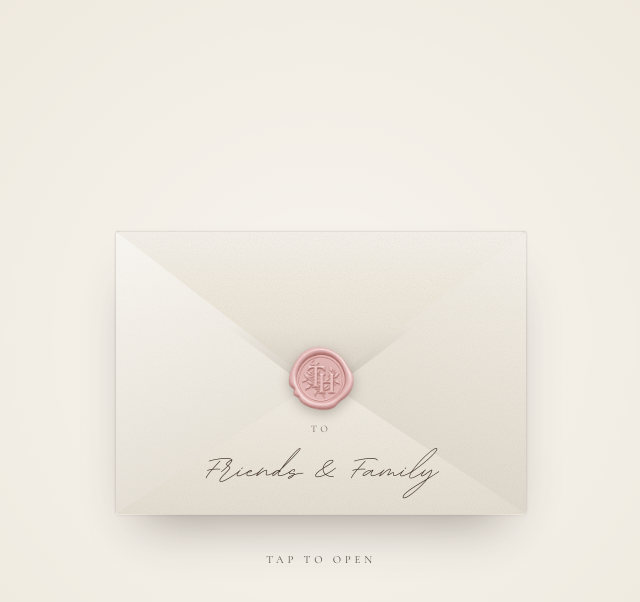
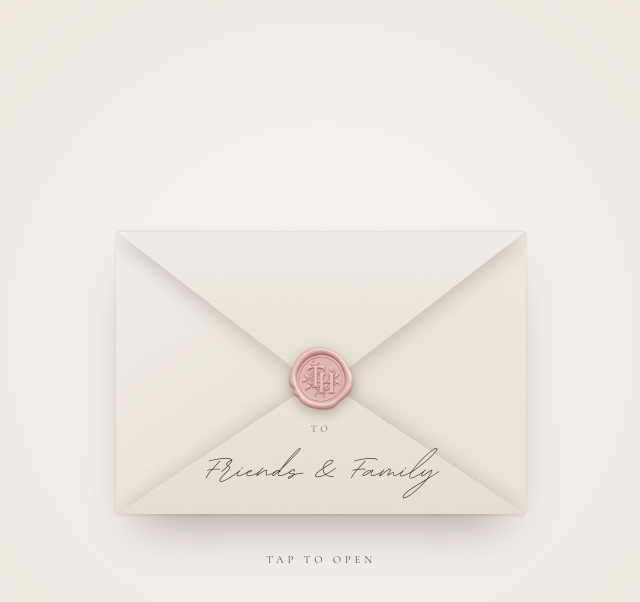
Before and after one commit to tony-hyo/tony-hyo.github.io, a website: page site/index.html in a window 1280 px wide. Shown: the top 602 px of the page, without its empty margins (319-959 px from the left). Drawn offline with nearby package versions, Linux system fonts and the light colour scheme; a web font is replaced by a local one.

Commit message:
Layered envelope shading

```diff
--- a/site/css/styles.css
+++ b/site/css/styles.css
@@ -56,7 +56,7 @@
   /* Envelope flap faces: ivory outside, blush lining inside. */
   --flap-face:
     var(--grain),
-    linear-gradient(180deg, rgba(255, 255, 255, 0.45), rgba(255, 255, 255, 0) 45%, rgba(58, 42, 34, 0.06) 100%),
+    linear-gradient(180deg, rgba(255, 255, 255, 0.45), rgba(255, 255, 255, 0.08) 55%, rgba(58, 42, 34, 0.025) 100%),
     var(--env-paper);
   --flap-liner:
     var(--grain),
@@ -191,10 +191,8 @@ body.is-open .envelope { pointer-events: none; }
   transform: rotateX(26deg);
 }
 
-.envelope.is-pressed .env-flap-shadow {
-  opacity: 0.4;
-  transform: translateY(12px);
-}
+.envelope.is-pressed .env-flap-shadow { opacity: 0.55; }
+.envelope.is-pressed .env-flap-shadow .env-blur { transform: translateY(8px); }
 
 .envelope.is-pressed .env-seal {
   transform: translateY(-14px) scale(0.95) rotate(0deg);
@@ -211,10 +209,8 @@ body.is-open .envelope { pointer-events: none; }
 
   .envelope:hover .env-flap { transform: rotateX(26deg); }
 
-  .envelope:hover .env-flap-shadow {
-    opacity: 0.4;
-    transform: translateY(12px);
-  }
+  .envelope:hover .env-flap-shadow { opacity: 0.55; }
+  .envelope:hover .env-flap-shadow .env-blur { transform: translateY(8px); }
 
   .envelope:hover .env-seal {
     transform: translateY(-14px) scale(0.95) rotate(0deg);
@@ -239,7 +235,7 @@ body.is-open .envelope { pointer-events: none; }
 }
 
 .envelope.is-dragging .env-flap-shadow {
-  opacity: calc(0.4 * (1 - var(--drag, 0)));
+  opacity: calc(0.55 * (1 - var(--drag, 0)));
   transition: none;
 }
 
@@ -253,10 +249,10 @@ body.is-open .envelope.drag-opened .env-flap {
 }
 
 .env-back,
-.env-pocket,
-.env-front,
+.env-side,
+.env-bottom,
+.env-shadow,
 .env-flap,
-.env-flap-shadow,
 .card-mini {
   position: absolute;
   display: block;
@@ -338,64 +334,79 @@ body.is-open .card-mini { transform: translateY(-72%); }
 }
 
 /*
- * The pocket is the front of the envelope: two side panels meeting the
- * bottom panel in a V. The wrapper carries a drop shadow that follows the
- * clipped V edge, which a clip-path element cannot cast on its own.
+ * The front of the envelope is built the way one is folded: two side
+ * panels underneath, the bottom panel folded over them, and the flap over
+ * everything. Each upper layer casts a soft shadow onto the layer beneath,
+ * and the light comes from the top-left.
  */
-.env-pocket {
+.env-side {
   inset: 0;
   z-index: 3;
-  filter:
-    drop-shadow(0 -1px 1px rgba(var(--shadow-ink), 0.14))
-    drop-shadow(0 1px 0 rgba(255, 255, 255, 0.5));
-}
-
-.env-front {
-  inset: 0;
   background:
     var(--grain),
-    linear-gradient(180deg, rgba(255, 255, 255, 0.3), rgba(255, 255, 255, 0) 40%, rgba(58, 42, 34, 0.05) 100%),
+    var(--side-light),
     var(--env-paper);
   background-blend-mode: multiply, normal, normal;
-  clip-path: polygon(0 0, 50% 52%, 100% 0, 100% 100%, 0 100%);
   border-radius: 4px;
 }
 
-/* Side panels catch the light differently, so each gets its own shading. */
-.env-front::before,
-.env-front::after {
+.env-side-l {
+  clip-path: polygon(0 0, 50% 52%, 0 100%);
+  --side-light: linear-gradient(to bottom right, rgba(255, 255, 255, 0.5), rgba(255, 255, 255, 0.1) 45%, rgba(var(--shadow-ink), 0.05));
+}
+
+.env-side-r {
+  clip-path: polygon(100% 0, 50% 52%, 100% 100%);
+  --side-light: linear-gradient(to bottom left, rgba(255, 255, 255, 0.22), rgba(255, 255, 255, 0) 45%, rgba(var(--shadow-ink), 0.09));
+}
+
+.env-bottom {
+  inset: 0;
+  z-index: 3;
+  background:
+    var(--grain),
+    linear-gradient(180deg, rgba(255, 255, 255, 0.3), rgba(255, 255, 255, 0.06) 50%, rgba(var(--shadow-ink), 0.03) 100%),
+    var(--env-paper);
+  background-blend-mode: multiply, normal, normal;
+  clip-path: polygon(0 100%, 50% 52%, 100% 100%);
+  border-radius: 4px;
+}
+
+/*
+ * Soft shadows. A clip-path shape cannot blur its own edge, so the shape
+ * lives on an inner pseudo-element, its parent blurs it, and the outer
+ * wrapper clips the result to the envelope so nothing spills past the edge.
+ */
+.env-shadow {
+  inset: 0;
+  z-index: 3;
+  overflow: hidden;
+  border-radius: 4px;
+  transition: opacity 0.3s ease;
+}
+
+.env-blur {
+  position: absolute;
+  inset: -30px;
+  filter: blur(10px);
+  transition: transform 0.5s ease;
+}
+
+.env-blur::before {
   content: '';
   position: absolute;
-  inset: 0;
-  background: linear-gradient(to bottom right, rgba(255, 255, 255, 0.5), rgba(58, 42, 34, 0.05));
-  clip-path: polygon(0 0, 50% 52%, 0 100%);
+  inset: 30px;
+  background: rgba(var(--shadow-ink), 0.22);
 }
 
-.env-front::after {
-  background: linear-gradient(to bottom left, rgba(255, 255, 255, 0.2), rgba(58, 42, 34, 0.09));
-  clip-path: polygon(100% 0, 50% 52%, 100% 100%);
+.env-bottom-shadow .env-blur::before {
+  transform: translateY(3px);
+  clip-path: polygon(-4% 104%, 50% 50%, 104% 104%);
 }
 
-/* The bottom panel, lit from above so its top edge reads as a fold. */
-.env-pocket::after {
-  content: '';
-  position: absolute;
-  inset: 0;
-  background: linear-gradient(180deg, rgba(58, 42, 34, 0.1), rgba(255, 255, 255, 0.35) 40%, rgba(255, 255, 255, 0) 100%);
-  clip-path: polygon(0 100%, 50% 52%, 100% 100%);
-}
-
-/* Soft shadow the closed flap casts onto the pocket. */
-.env-flap-shadow {
-  left: 0;
-  right: 0;
-  top: 0;
-  height: 57%;
-  z-index: 3;
-  background: linear-gradient(180deg, rgba(58, 42, 34, 0) 55%, rgba(58, 42, 34, 0.16) 100%);
-  clip-path: polygon(-2% 0, 102% 0, 50% 100%);
+.env-flap-shadow .env-blur::before {
   transform: translateY(5px);
-  transition: opacity 0.3s ease, transform 0.5s ease;
+  clip-path: polygon(-4% -4%, 104% -4%, 50% 56%);
 }
 
 body.is-open .env-flap-shadow { opacity: 0; }
@@ -415,12 +426,15 @@ body.is-open .env-flap-shadow { opacity: 0; }
   transition: transform 0.5s ease;
 }
 
-/* A faint crease along the flap's two lower edges so it reads as a fold. */
-.env-flap::after {
+/* A thin highlight along the fold at the top of the flap. */
+.env-flap::before {
   content: '';
   position: absolute;
-  inset: 0;
-  background: linear-gradient(180deg, rgba(0, 0, 0, 0) 60%, rgba(var(--shadow-ink), 0.09) 100%);
+  left: 0;
+  right: 0;
+  top: 0;
+  height: 1px;
+  background: rgba(255, 255, 255, 0.45);
 }
 
 body.is-open .env-flap { animation: flap-open 0.7s ease-in-out forwards; }
--- a/site/index.html
+++ b/site/index.html
@@ -73,8 +73,11 @@
               <span class="mini-date">04.11.27</span>
             </span>
           </span>
-          <span class="env-pocket"><span class="env-front"></span></span>
-          <span class="env-flap-shadow"></span>
+          <span class="env-side env-side-l"></span>
+          <span class="env-side env-side-r"></span>
+          <span class="env-shadow env-bottom-shadow"><span class="env-blur"></span></span>
+          <span class="env-bottom"></span>
+          <span class="env-shadow env-flap-shadow"><span class="env-blur"></span></span>
           <span class="env-flap"></span>
           <span class="env-seal">
             <picture>
```
